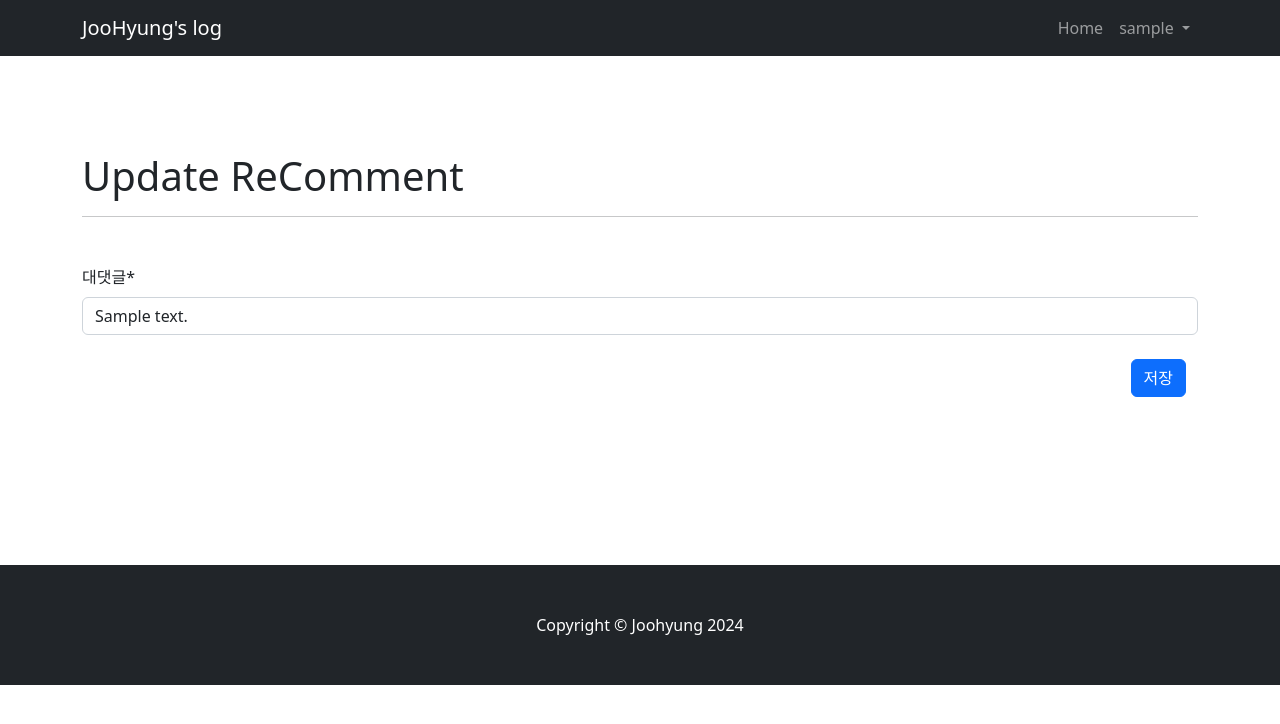
After one commit to JoohyungDev/movie-review-blog, a Django app: page /blog/update_recomment/1/ in a window 1280 px wide. The commit adds this page. Shown: the top 724 px of the page. Run offline with Django 5.2, Linux system fonts and the light colour scheme; a user stored in the database is signed in; tables that the repository leaves empty hold one stand-in row (values such as "Sample post"); some libraries are stand-ins or nearby versions.

Commit message:
대댓글 수정기능 추가

```diff
--- a/blog/forms.py
+++ b/blog/forms.py
@@ -12,7 +12,7 @@ class CommentForm(forms.ModelForm):
 class ReCommentForm(forms.ModelForm):
     class Meta:
         model = ReComment
-        fields = ("content", "comment")
+        fields = ("content",)
 
 
 class UserForm(forms.ModelForm):
--- /dev/null
+++ b/blog/templates/blog/recomment_form.html
@@ -0,0 +1,21 @@
+{% extends 'blog/base_full_width.html' %}
+{% load crispy_forms_tags %}
+
+{% block main %}
+<div class="container col-12 mt-5">
+    <div class="row">
+        <div class="my-5">
+            <!-- Post content-->
+            <h1>Update ReComment</h1>
+            <hr/>
+            <form method="post" class="mt-5">
+                {% csrf_token %}
+                {{ form | crispy }}
+                <div class="container text-end mt-4 mb-5">
+                    <button type="submit" class="btn btn-primary">저장</button>
+                </div>
+            </br>
+            </form>
+            <div class="mb-5"></div>
+        </div>
+{% endblock %}
--- a/blog/urls.py
+++ b/blog/urls.py
@@ -33,4 +33,9 @@ urlpatterns = [
         views.create_recomment,
         name="create_recomment",
     ),
+    path(
+        "update_recomment/<int:pk>/",
+        views.ReCommentUpdate.as_view(),
+        name="recomment_update",
+    ),
 ]
--- a/blog/views.py
+++ b/blog/views.py
@@ -12,7 +12,7 @@ from django.views.generic import (
     DeleteView,
 )
 from django.contrib.auth.mixins import LoginRequiredMixin
-from .models import Post, Category, Tag, Comment
+from .models import Post, Category, Tag, Comment, ReComment
 from django.core.exceptions import PermissionDenied
 from django.utils.text import slugify
 from django.urls import reverse_lazy
@@ -247,7 +247,6 @@ def delete_comment(request, pk):
 
 
 def create_recomment(request, pk):
-    post = get_object_or_404(Post, pk=pk)
     filled_form = ReCommentForm(request.POST)
 
     if filled_form.is_valid():
@@ -257,6 +256,21 @@ def create_recomment(request, pk):
         recomment.save()
 
     return redirect("post_detail", pk)
+
+
+class ReCommentUpdate(LoginRequiredMixin, UpdateView):
+    model = ReComment
+    form_class = ReCommentForm
+
+    def get_success_url(self):
+        post_pk = self.object.comment.post.pk
+        return reverse("post_detail", kwargs={"pk": post_pk})
+
+    def dispatch(self, request, *args, **kwargs):
+        if request.user.is_authenticated and request.user == self.get_object().author:
+            return super(ReCommentUpdate, self).dispatch(request, *args, **kwargs)
+        else:
+            raise PermissionDenied
 
 
 class ChangePassword(PasswordChangeView):
```
Also changed, not shown: blog/templates/blog/post_detail.html (+7 -2 lines).
